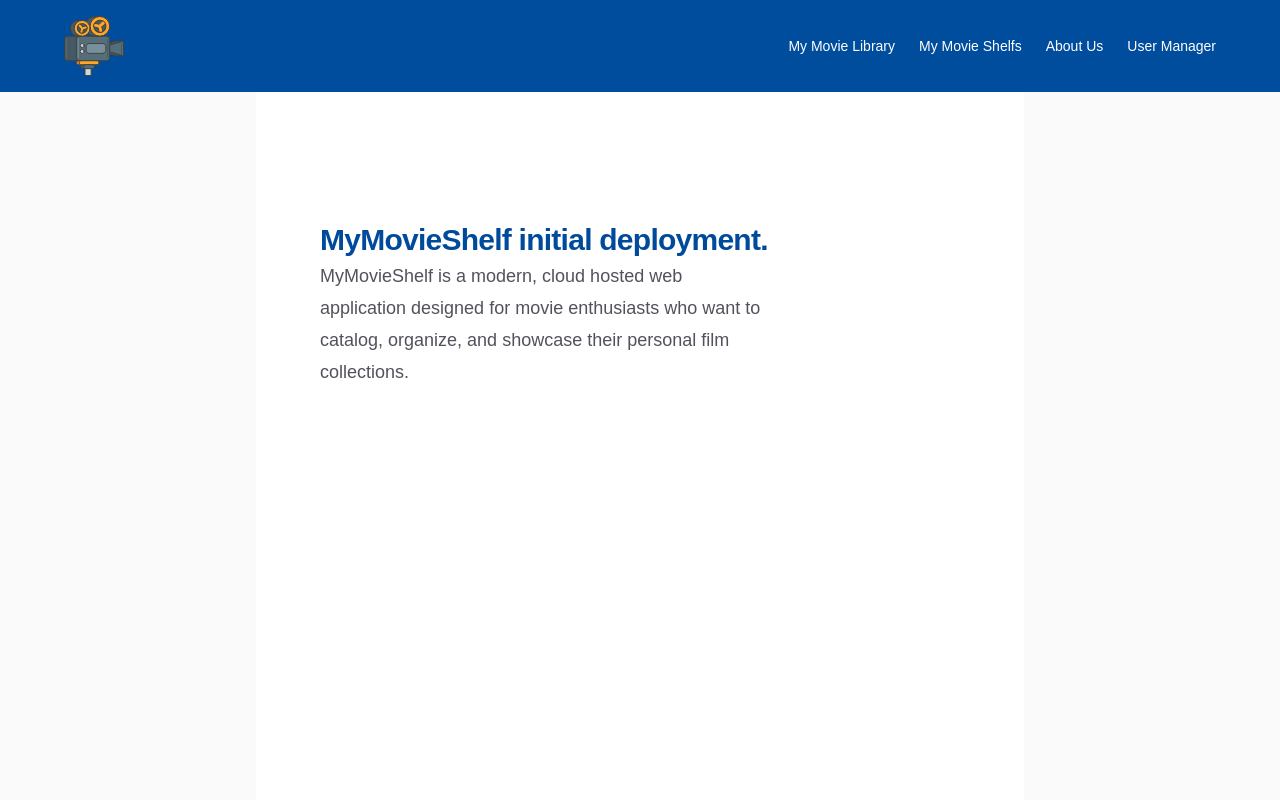
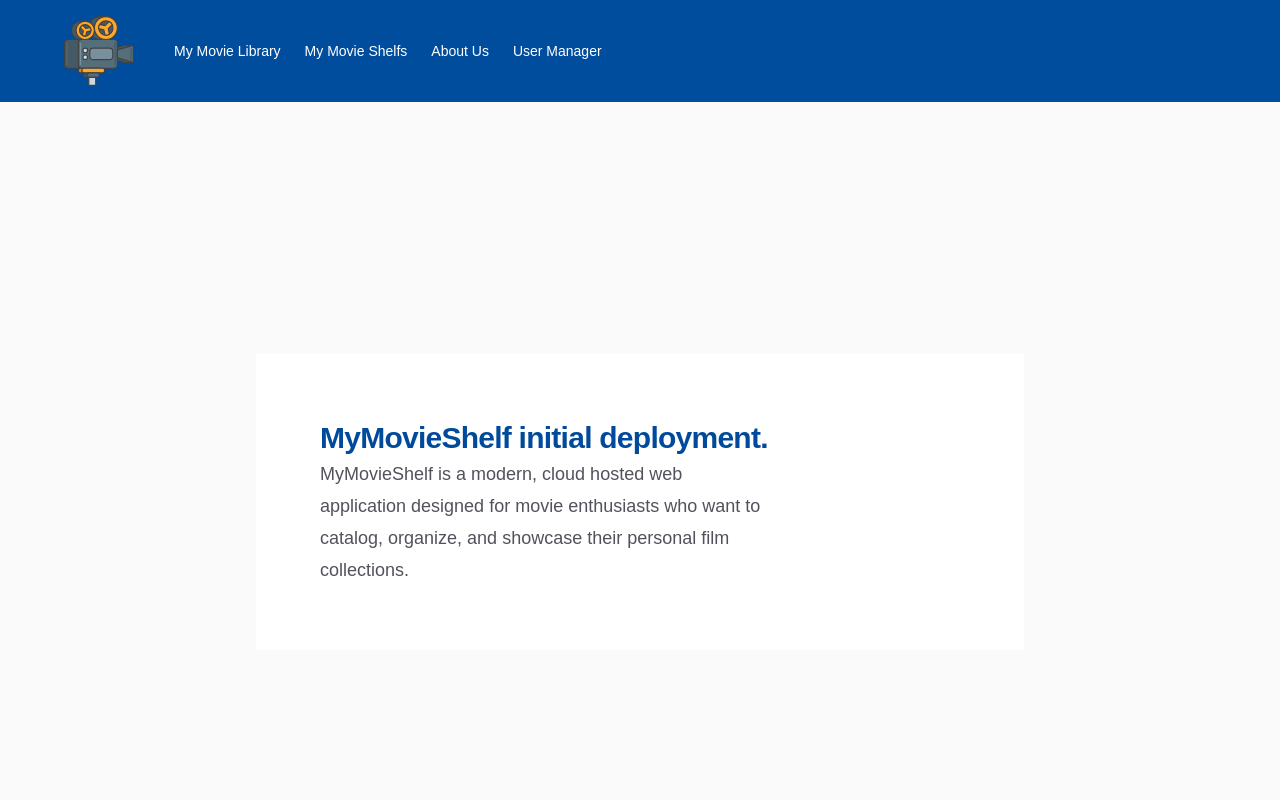
Before and after one commit to FelixGuevara/MyMovieShelf, a Next.js app: page / in a window 1280 px wide. Shown: the top 800 px of the page. Built offline with nearby package versions, Linux system fonts and the light colour scheme.

Commit message:
More layout adjusments

```diff
--- a/app/layout.tsx
+++ b/app/layout.tsx
@@ -31,10 +31,10 @@ export default function RootLayout({
 
       {/* Header */}
         <header className="w-full p-4 bg-[rgb(0,76,157)] text-white">
-          <div className="max-w-6xl mx-auto flex items-center justify-between">
+          <div className="max-w-6xl mx-auto flex items-center justify-start gap-10">
             {/* Logo */}
             <Link href="/" className="flex items-center">
-              <Image src="/movie-camera.svg" alt="Home" width={60} height={60} className="object-contain" />
+              <Image src="/movie-camera.svg" alt="Home" width={70} height={70} className="object-contain" />
             </Link>
 
             <nav className="flex gap-6 text-sm">
--- a/app/page.tsx
+++ b/app/page.tsx
@@ -3,7 +3,7 @@ import Image from "next/image";
 export default function Home() {
   return (
     <div className="flex min-h-screen items-center justify-center bg-zinc-50 font-sans dark:bg-black">
-      <main className="flex min-h-screen w-full max-w-3xl flex-col items-center justify-between py-32 px-16 bg-white dark:bg-black sm:items-start">
+      <main className="flex w-full max-w-3xl flex-col items-center justify-center py-16 px-16 bg-white dark:bg-black sm:items-start">
 
         <div className="flex flex-col items-center text-center sm:items-start sm:text-left w-full">
           <h1 className="w-full text-3xl font-semibold leading-10 tracking-tight text-[rgb(0,74,156)]">
```
